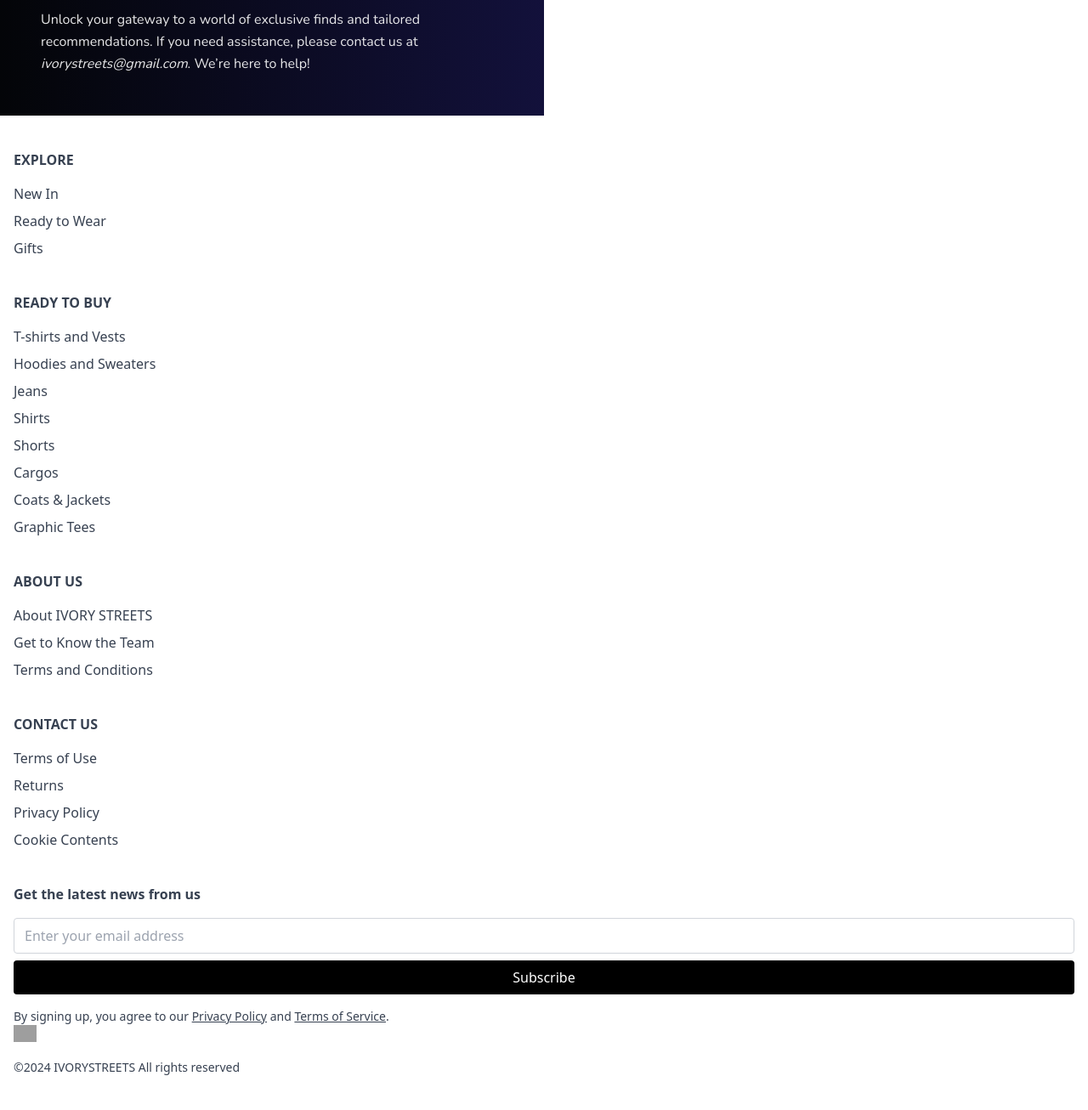
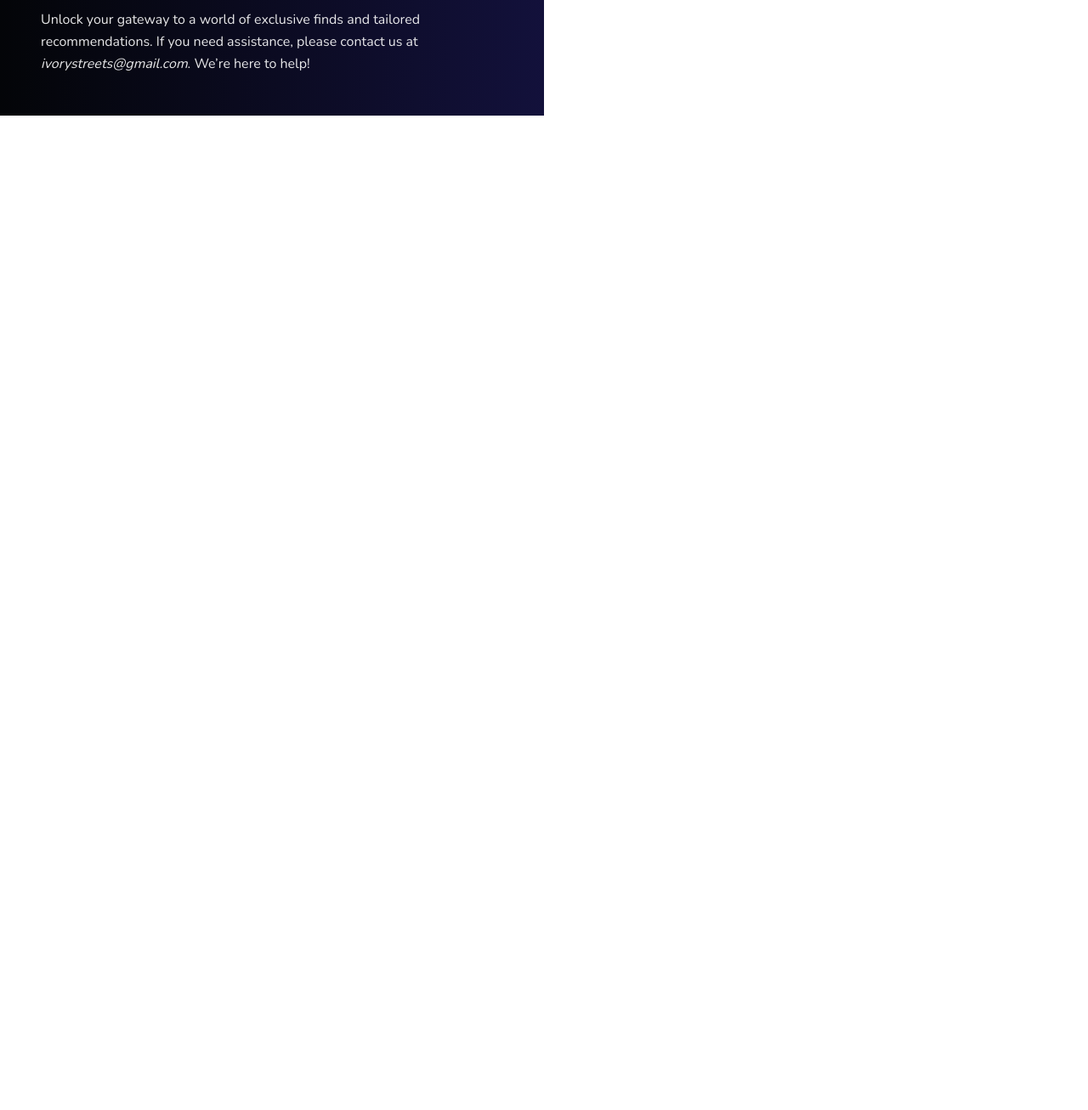
Before and after one commit to tharushkadinujaya05/CollegeWebProject-EcommerceSite, a PHP site: page /register.php in a window 1280 px wide. Shown: the part 664-1970 px from the top of the page at 85% size. After the commit the page ends 800 px from the top, so only its background shows below. Run offline with PHP 8.4, Linux system fonts and the light colour scheme; style sheets or scripts are compiled from the project's sources; grey boxes are pictures that could not be loaded.

Commit message:
Fix: footer visibility show on screens smaller than 640px, hide on larger screens

```diff
--- a/includes/footer.php
+++ b/includes/footer.php
@@ -1,5 +1,5 @@
 <!-- include/footer.php -->
-  <footer class="bg-gray-200 text-gray-700 py-10">
+<footer class="bg-gray-200 text-gray-700 py-10 block lg:hidden">
   <div class="container mx-auto px-4">
     <div class="grid grid-cols-1 md:grid-cols-6 gap-8">
 
```
Lines whose indentation alone changed are shown as unchanged.
